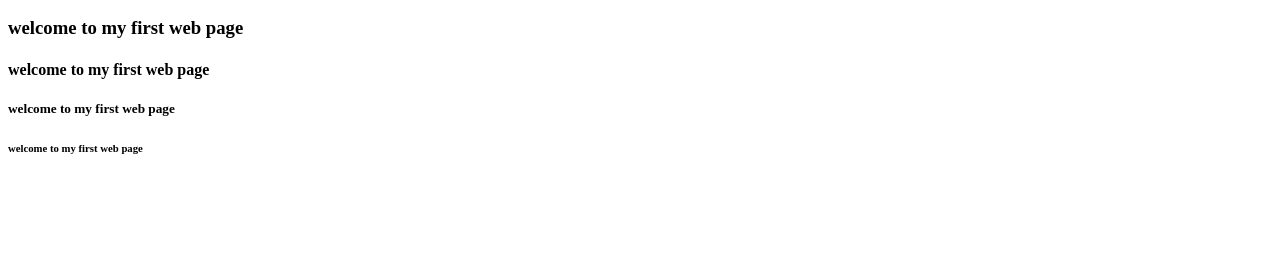
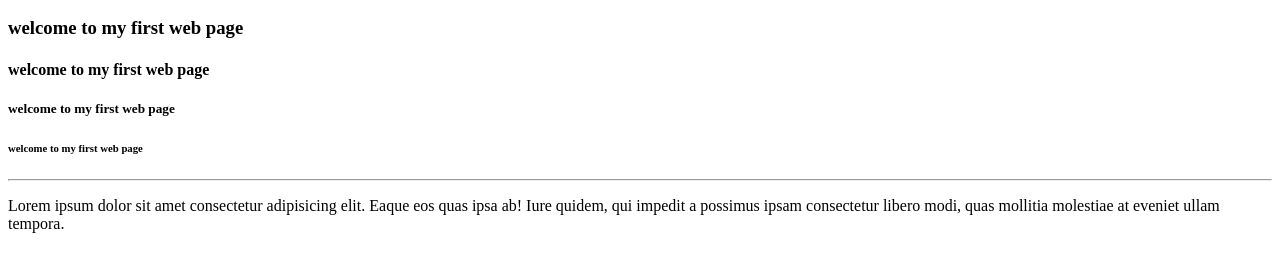
Before and after one commit to sithminiyedumi-creator/HTML-TAGS, a plain HTML site: page index.html in a window 1280 px wide. Shown: the part 96-368 px from the top of the page. Drawn offline with Linux system fonts and the light colour scheme.

Commit message:
paragraph

```diff
--- a/index.html
+++ b/index.html
@@ -1,7 +1,9 @@
 <html>
+
 <head>
     <title>My first web page</title>
 </head>
+
 <body>
 
     <!--heading tags-->
@@ -12,6 +14,11 @@
     <h5>welcome to my first web page</h5>
     <h6>welcome to my first web page</h6>
 
+    <hr>
+    <!--paragraph tags-->
+    <p>Lorem ipsum dolor sit amet consectetur adipisicing elit. Eaque eos quas ipsa ab! Iure quidem, qui impedit a
+        possimus ipsam consectetur libero modi, quas mollitia molestiae at eveniet ullam tempora.
+    </p>
 
 </body>
 
```
Lines whose indentation alone changed are shown as unchanged.
